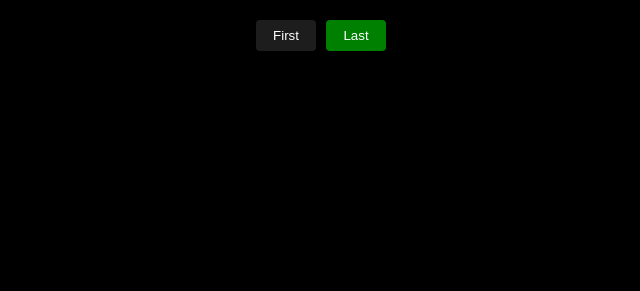
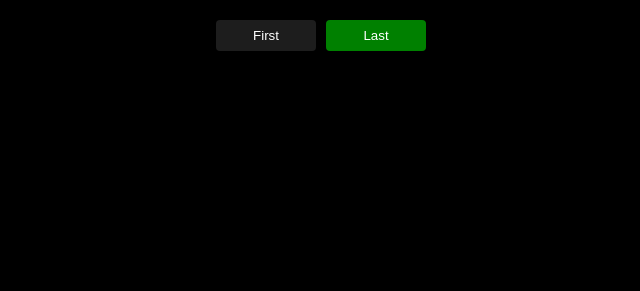
Before and after one commit to gtrspctr/webserver, a Flask app: page /request_log in a window 1280 px wide. Shown: the part 324-615 px from the top of the page, without its empty margins (319-959 px from the left). Run offline with Flask 3, Linux system fonts and the light colour scheme; data that the repository does not hold is empty; some libraries are stand-ins or nearby versions.

Commit message:
Update main.css
Updated button size to allow for large numbers

```diff
--- a/website/static/stylesheets/main.css
+++ b/website/static/stylesheets/main.css
@@ -216,8 +216,8 @@ header::after {
 
 /* Pagination buttons */
 #pagination-container button {
-    width: 60px;
-    padding: 8px 16px;
+    width: 100px;
+    padding: 8px 12px;
     margin: 0 5px;
     background-color: green;
     color: #fff;
```
